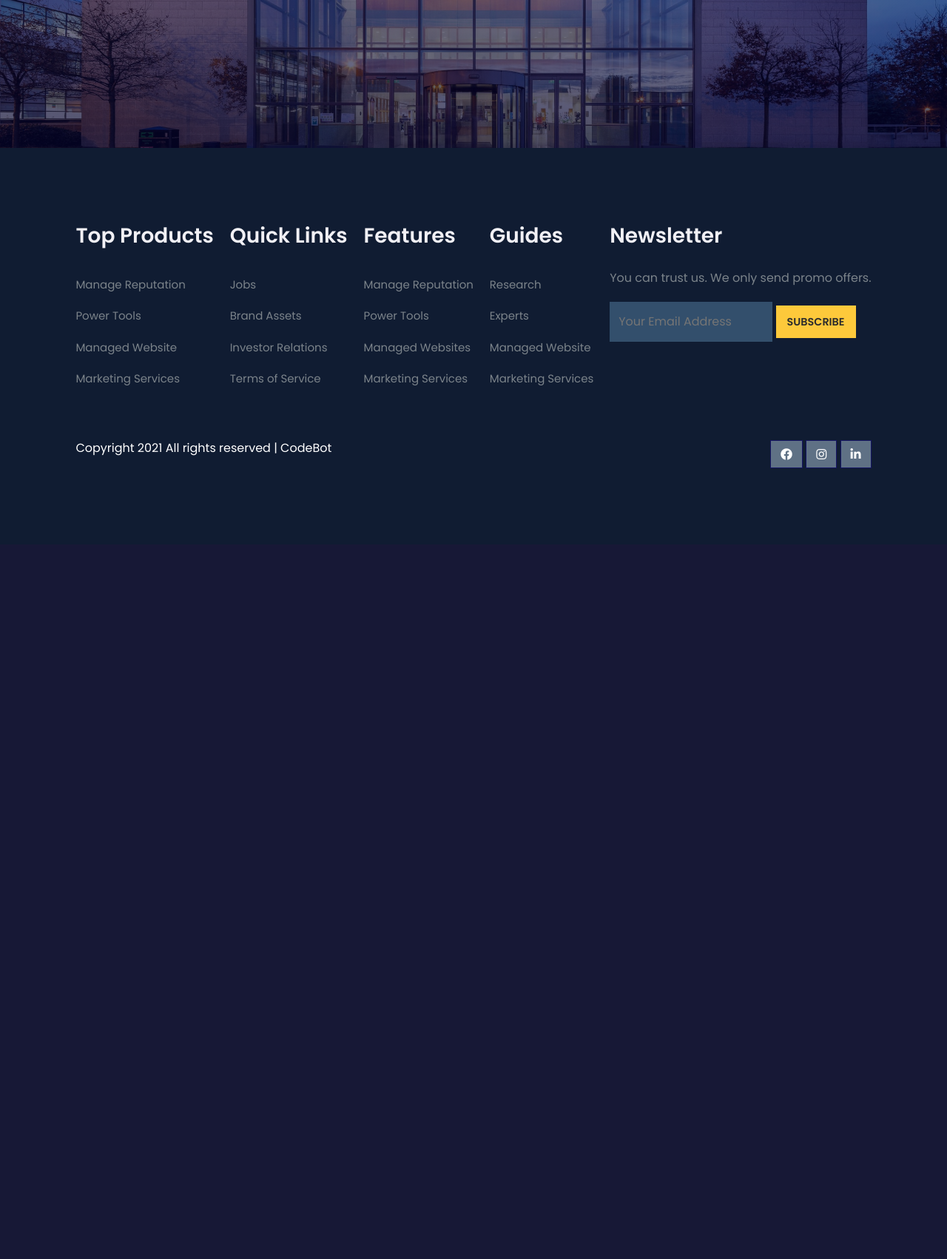
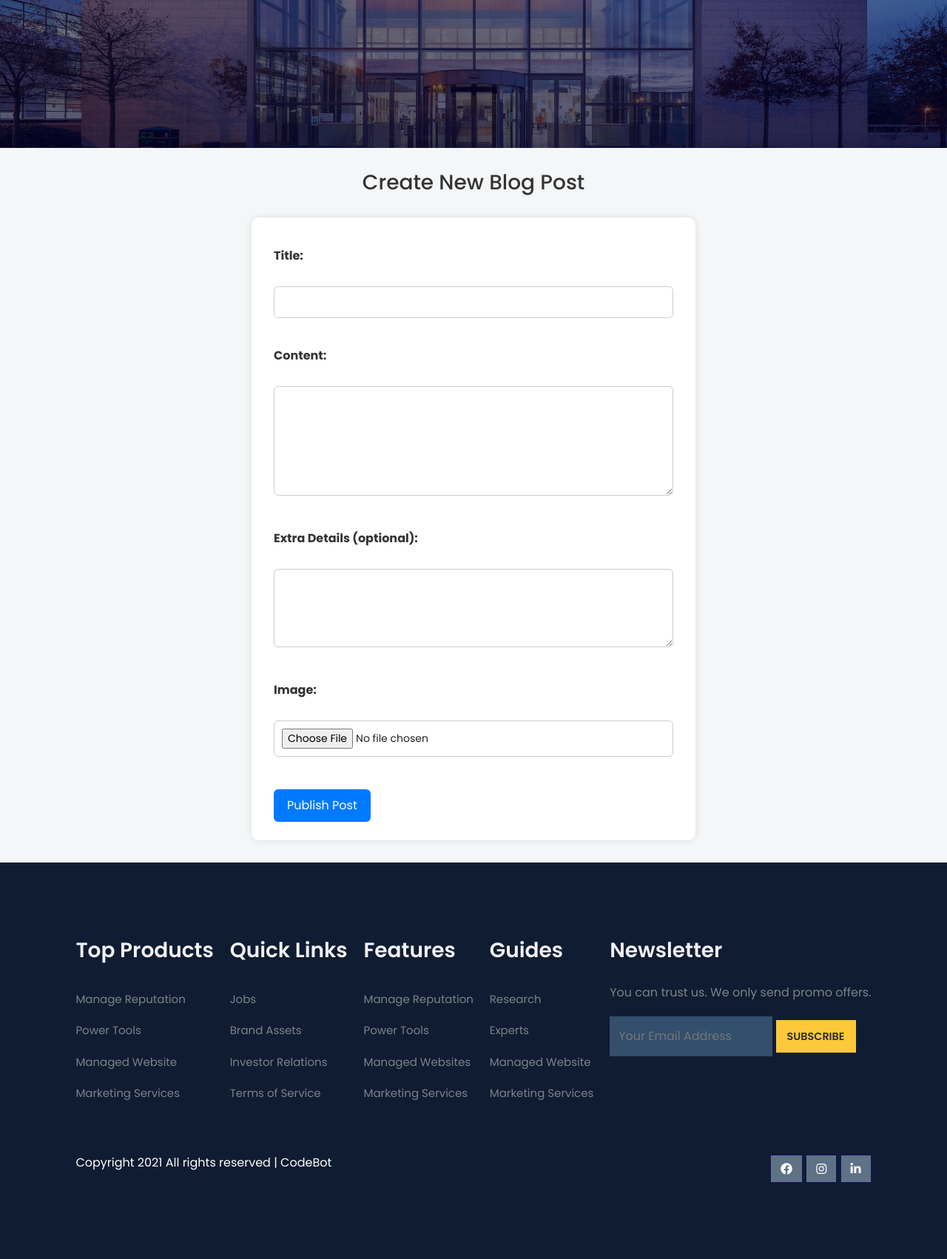
Before and after one commit to Nischal-31/Hamro-CSIT, a Django app: page /blog/ in a window 1280 px wide. Shown: the part 280-1982 px from the top of the page at 74% size. Before the commit the page ends 913 px from the top, so only its background shows below. Run offline with Django 5.2, Linux system fonts and the light colour scheme; data that the repository does not hold is empty; some libraries are stand-ins or nearby versions.

Commit message:
commited

```diff
--- /dev/null
+++ b/blog/static/css/create_post.css
@@ -0,0 +1,62 @@
+body {
+  font-family: Arial, sans-serif;
+  background-color: #f4f6f8;
+  margin: 0;
+  padding: 0;
+}
+
+.form-title {
+  text-align: center;
+  margin-top: 30px;
+  font-size: 28px;
+  color: #333;
+}
+
+.blog-form {
+  max-width: 600px;
+  margin: 30px auto;
+  background-color: #ffffff;
+  padding: 25px 30px;
+  border-radius: 10px;
+  box-shadow: 0 0 10px rgba(0, 0, 0, 0.1);
+}
+
+.blog-form label {
+  display: block;
+  margin-top: 15px;
+  font-weight: bold;
+  color: #333;
+}
+
+.blog-form input[type="text"],
+.blog-form input[type="file"],
+.blog-form textarea,
+.blog-form select {
+  width: 100%;
+  padding: 10px;
+  margin-top: 5px;
+  border: 1px solid #ccc;
+  border-radius: 6px;
+  font-size: 14px;
+  box-sizing: border-box;
+}
+
+.blog-form textarea {
+  resize: vertical;
+}
+
+.blog-form button {
+  margin-top: 20px;
+  background-color: #007bff;
+  color: white;
+  padding: 10px 18px;
+  font-size: 16px;
+  border: none;
+  border-radius: 6px;
+  cursor: pointer;
+  transition: background-color 0.3s;
+}
+
+.blog-form button:hover {
+  background-color: #0056b3;
+}
--- a/blog/templates/blog/blog_list.html
+++ b/blog/templates/blog/blog_list.html
@@ -1,13 +1,46 @@
 {% extends "base.html" %}
 {% load static %}
+
+
 
 {% block title %}Blog{% endblock %}
 
 {% block content %}
+<link rel="stylesheet" href="/static/css/create_post.css">
+
 
 <section id="about-home">
     <h2>Blog /</h2>
 </section>
+
+
+
+<h2 class="form-title">Create New Blog Post</h2>
+<form method="POST" enctype="multipart/form-data" class="blog-form">
+
+    {% csrf_token %}
+
+    <label for="title">Title:</label><br>
+    <input type="text" name="title" required><br><br>
+
+    <label for="content">Content:</label><br>
+    <textarea name="content" rows="6" required></textarea><br><br>
+
+    <label for="extra_details">Extra Details (optional):</label><br>
+    <textarea name="extra_details" rows="4"></textarea><br><br>
+
+    <label for="image">Image:</label><br>
+    <input type="file" name="image" accept="image/*"><br><br>
+
+    <!-- <label for="user_type">User Type:</label><br>
+    <select name="user_type" required>
+        <option value="admin">Admin</option>
+        <option value="paid">Paid User</option>
+        <option value="normal">Normal User</option>
+    </select><br><br> -->
+
+    <button type="submit">Publish Post</button>
+</form>
 
 {% for post in posts %}
 <section id="blog-container">
@@ -17,7 +50,7 @@
             <img src="{{ post.image.url }}" alt="{{ post.title }}">
             {% endif %}
             <h3>{{ post.title }}</h3>
-                <p>{{ post.content|truncatewords:20 }}</p>  <!-- Truncate to show a short preview -->
+            <p>{{ post.content|truncatewords:20 }}</p> <!-- Truncate to show a short preview -->
             <a href="{% url 'blog_detail' slug=post.slug %}">Read More</a>
         </div>
     </div>
--- a/blog/urls.py
+++ b/blog/urls.py
@@ -4,4 +4,5 @@
 urlpatterns = [
     path('', views.blog_list, name='blog_list'),
     path('<slug:slug>/', views.blog_detail, name='blog_detail'),
+
 ]
--- a/blog/views.py
+++ b/blog/views.py
@@ -1,7 +1,26 @@
-from django.shortcuts import render, get_object_or_404
+from django.shortcuts import render, get_object_or_404, redirect
 from .models import Post
+from django.utils.text import slugify
+from django.contrib.auth.decorators import login_required
 
 def blog_list(request):
+    if request.method == 'POST':
+        title = request.POST.get('title')
+        content = request.POST.get('content')
+        extra_details = request.POST.get('extra_details')
+        image = request.FILES.get('image')
+
+        if title and content:
+            slug = slugify(title)
+            post = Post.objects.create(
+                title=title,
+                slug=slug,
+                content=content,
+                extra_details=extra_details,
+                image=image,
+                author=request.user
+            )
+            return redirect('blog_list')
     posts = Post.objects.all().order_by('-created_at')
     return render(request, 'blog/blog_list.html', {'posts': posts})
 
```
Also changed, not shown: media/blog_images/Screenshot_7.png (added), media/blog_images/Screenshot_9.png (added). Lines whose indentation alone changed are shown as unchanged.
